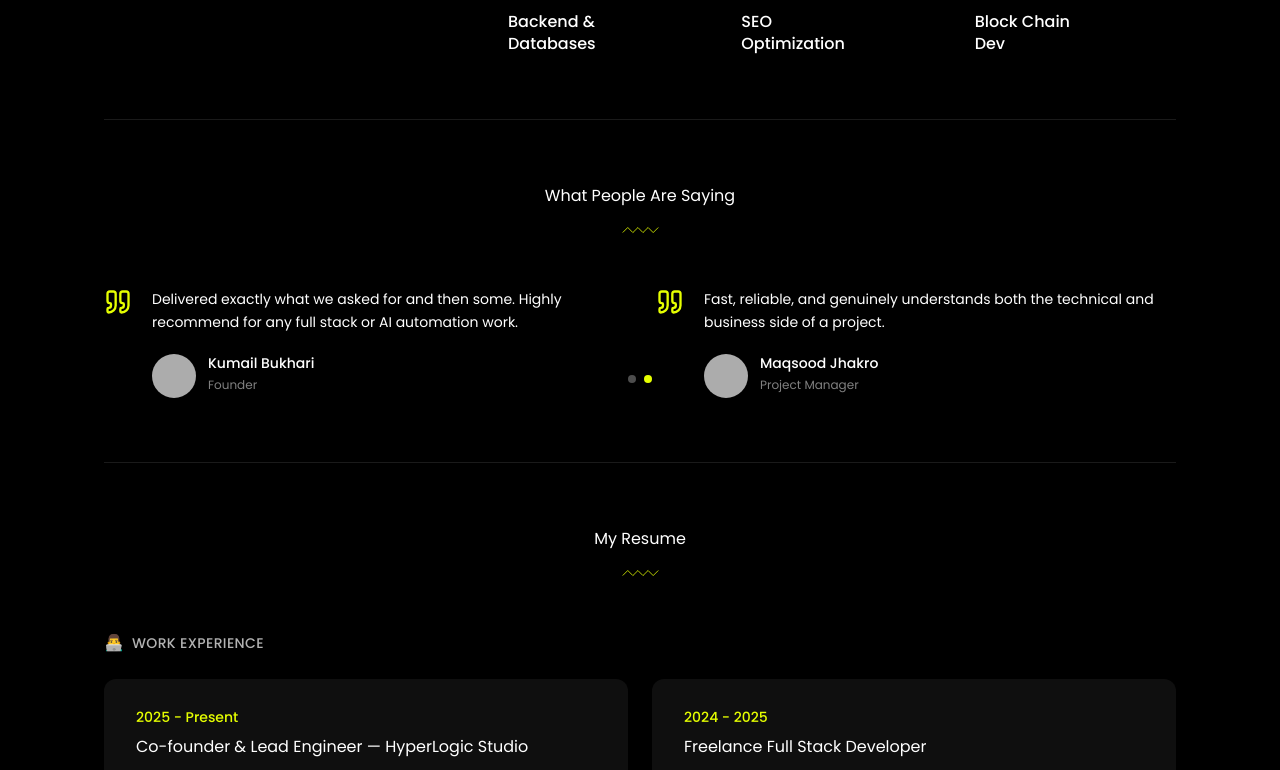
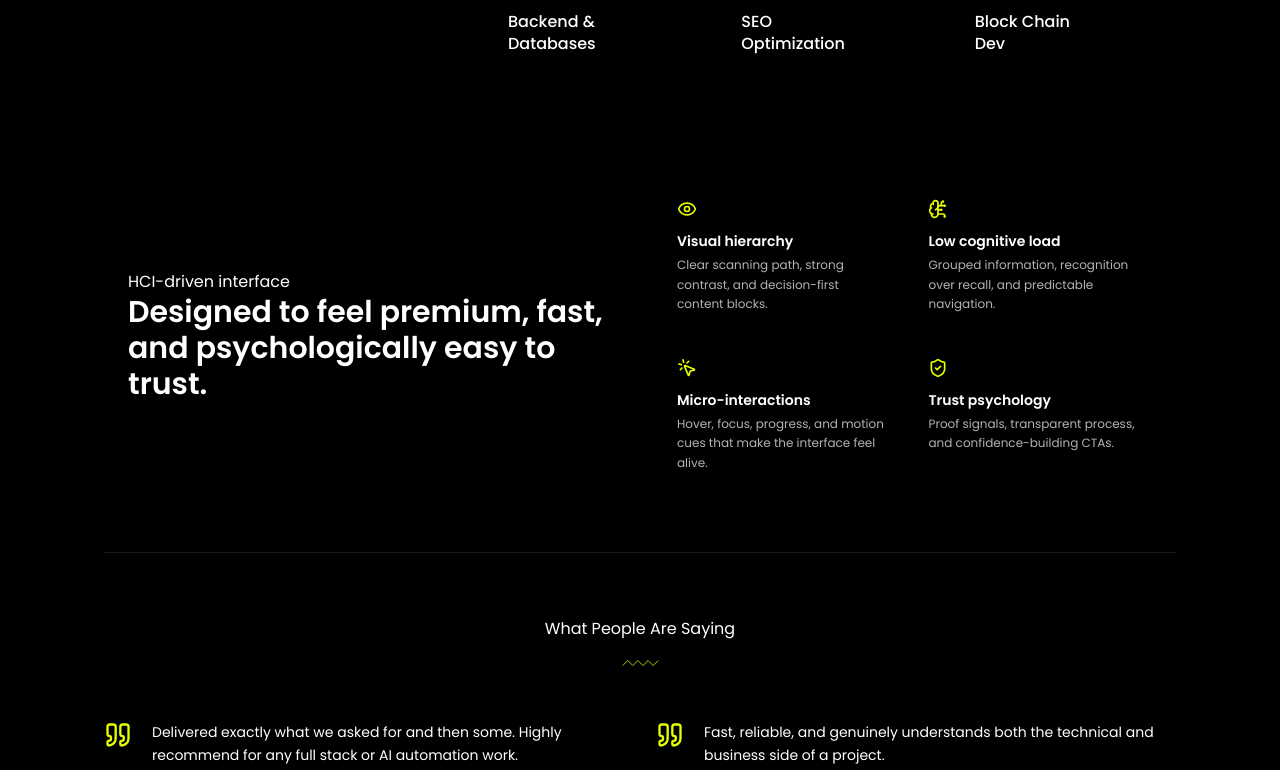
Before and after one commit to JahanzaibShaikh19/My-Portfolio, a Next.js app: page / in a window 1280 px wide. Shown: the part 796-1566 px from the top of the page. Built offline with nearby package versions, Linux system fonts and the light colour scheme.

Commit message:
feat: insert experience design section

```diff
--- a/src/app/page.tsx
+++ b/src/app/page.tsx
@@ -7,15 +7,17 @@ import BlogGrid from "@/components/BlogGrid";
 import ClientLogos from "@/components/ClientLogos";
 import Contact from "@/components/Contact";
 import Footer from "@/components/Footer";
+import ExperienceDesignStrip from "@/components/ExperienceDesignStrip";
 
 export default function Home() {
   return (
-    <main>
+    <main className="relative z-10 min-h-screen overflow-hidden">
       <Header />
 
-      {/* All sections flow vertically, full-width dark canvas */}
       <div className="max-w-[1200px] mx-auto">
         <Hero />
+
+        <ExperienceDesignStrip />
 
         <hr className="border-white/10 mx-6 md:mx-10 lg:mx-16" />
         <Testimonials />
```
